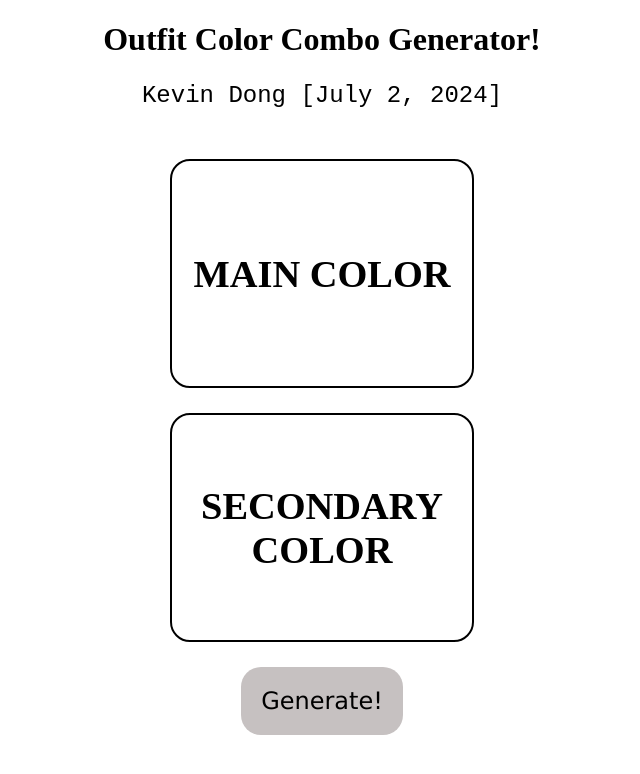
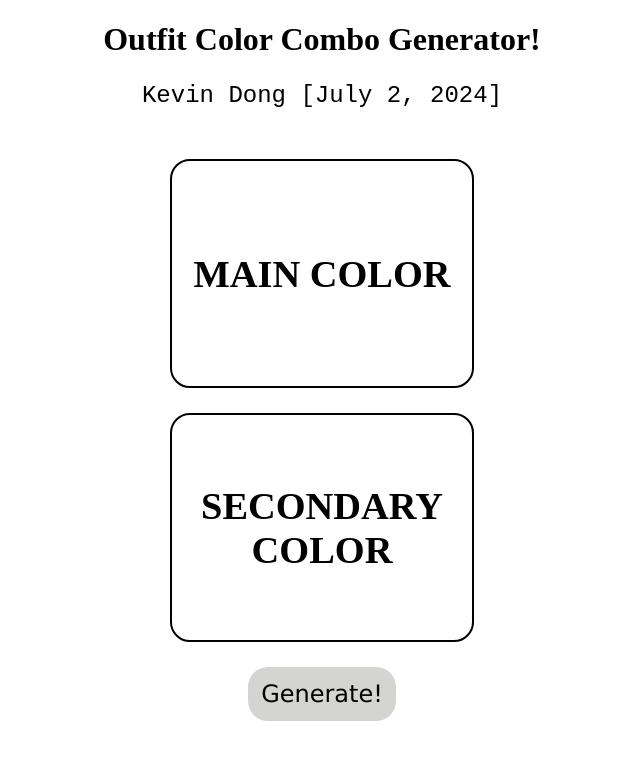
Before and after one commit to aKoolKev/outfitColorComboGenerator, a plain HTML site: page index.html in a window 1280 px wide. Shown: the whole page, without its empty margins (318-958 px from the left). Drawn offline with Linux system fonts and the light colour scheme.

Commit message:
Adjust button element.

```diff
--- a/style.css
+++ b/style.css
@@ -59,11 +59,11 @@ h1{
     text-align: center;
     font-family:'Lucida Sans', 'Lucida Sans Regular', 'Lucida Grande', 'Lucida Sans Unicode', Geneva, Verdana, sans-serif;
     font-size: 1.5em;
-    padding: 20px;
+    padding: 13px;
     border: none;
     border-radius: 20px;
     cursor: pointer;
-    background-color: rgb(198, 193, 193);
+    background-color: rgb(212, 213, 211);
     color: black;
 }
 
```
Also changed, not shown: 1 other file.
